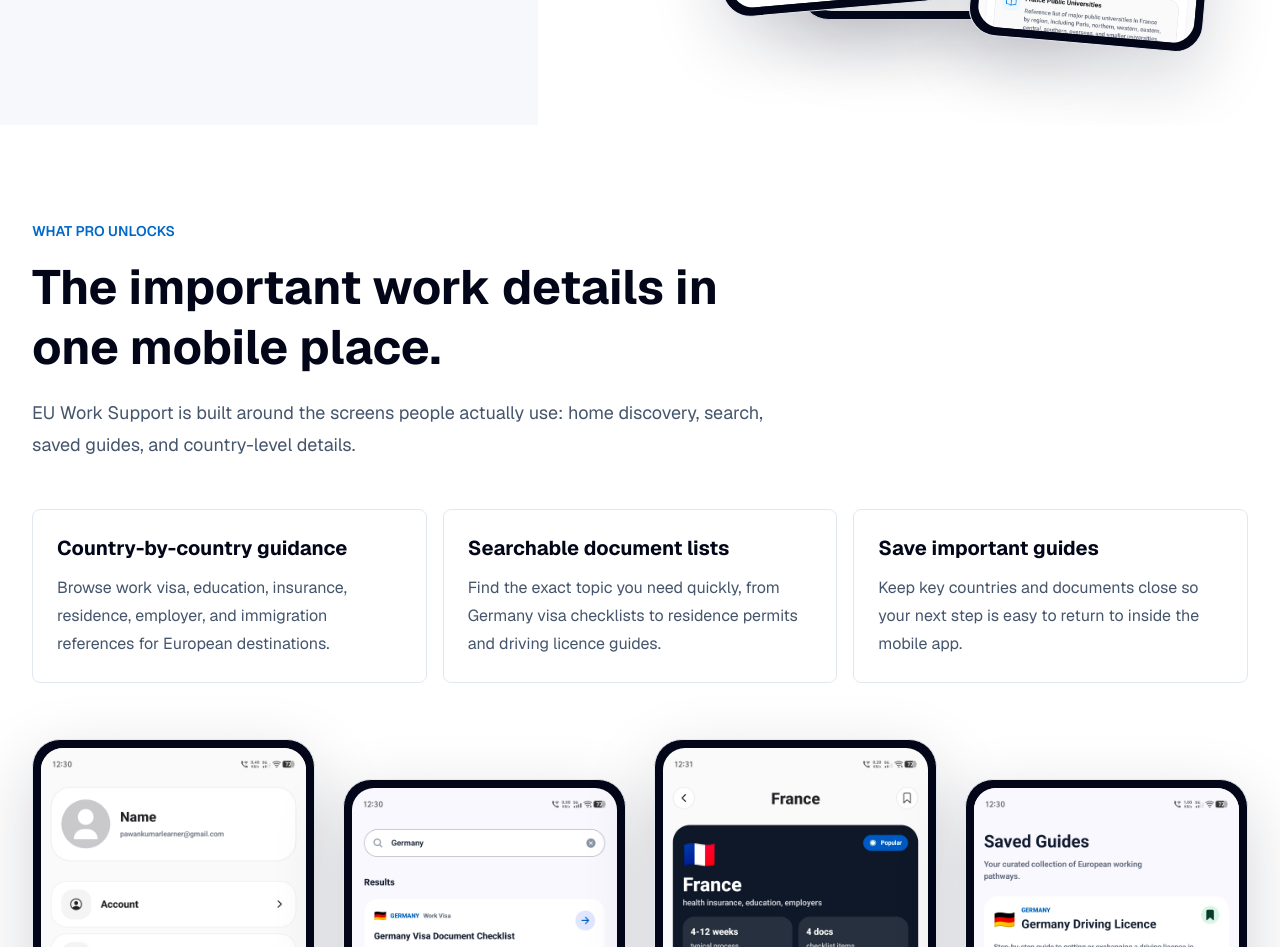
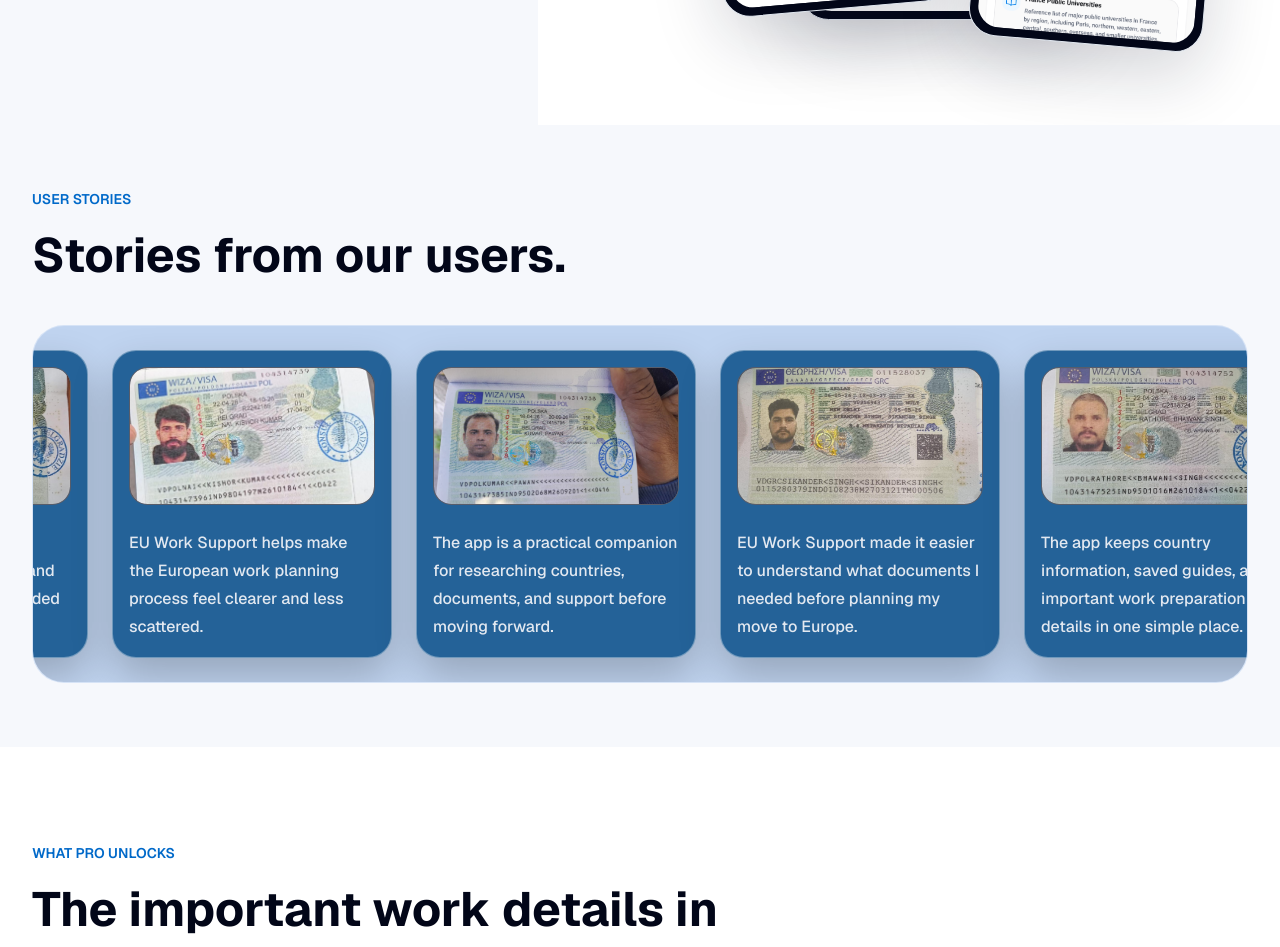
Before and after one commit to pksingh1508/eu_work_support_web, a Next.js app: page / in a window 1280 px wide. Shown: the part 760-1707 px from the top of the page. Built offline with nearby package versions, Linux system fonts and the light colour scheme.

Commit message:
add Testimonials section

```diff
--- a/src/app/globals.css
+++ b/src/app/globals.css
@@ -31,3 +31,25 @@ body {
   background: #d9f4e8;
   color: #0f172a;
 }
+
+.testimonial-marquee-track {
+  animation: testimonial-marquee-left-to-right 42s linear infinite;
+  will-change: transform;
+}
+
+@keyframes testimonial-marquee-left-to-right {
+  from {
+    transform: translateX(-50%);
+  }
+
+  to {
+    transform: translateX(0);
+  }
+}
+
+@media (prefers-reduced-motion: reduce) {
+  .testimonial-marquee-track {
+    animation-duration: 0.01ms;
+    animation-iteration-count: 1;
+  }
+}
--- a/src/app/page.tsx
+++ b/src/app/page.tsx
@@ -3,6 +3,7 @@ import { FaqSection } from "@/components/landing/faq-section";
 import { HeroSection } from "@/components/landing/hero-section";
 import { PricingSection } from "@/components/landing/pricing-section";
 import { SiteHeader } from "@/components/landing/site-header";
+import { Testimonial } from "@/components/landing/Testimonial";
 import { WorkflowSection } from "@/components/landing/workflow-section";
 import { SiteFooter } from "@/components/site/site-footer";
 
@@ -12,6 +13,7 @@ export default function Home() {
       <SiteHeader />
       <main>
         <HeroSection />
+        <Testimonial />
         <AppShowcase />
         <PricingSection />
         <WorkflowSection />
--- /dev/null
+++ b/src/components/landing/Testimonial.tsx
@@ -0,0 +1,46 @@
+import Image from "next/image";
+import { testimonialData } from "@/constant/testimonialData";
+
+const marqueeItems = [...testimonialData, ...testimonialData];
+
+export function Testimonial() {
+  return (
+    <section className="bg-[#f6f8fc] px-5 py-16 text-white sm:px-8">
+      <div className="mx-auto max-w-7xl">
+        <div className="mb-10 max-w-2xl">
+          <p className="text-sm font-semibold uppercase text-[#0069c9]">
+            User stories
+          </p>
+          <h2 className="mt-4 text-4xl font-bold leading-tight sm:text-5xl text-slate-950">
+            Stories from our users.
+          </h2>
+        </div>
+
+        <div className="overflow-hidden rounded-[2rem] border border-white/35 bg-[#c0d4f0] py-6">
+          <div className="testimonial-marquee-track flex w-max gap-6">
+            {marqueeItems.map((testimonial, index) => (
+              <article
+                key={`${testimonial.imageUrl}-${index}`}
+                aria-hidden={index >= testimonialData.length}
+                className="w-[240px] shrink-0 rounded-[1.5rem] border border-white/35 bg-[#246298] p-4 shadow-[0_18px_40px_rgba(0,0,0,0.22)] sm:w-[280px]"
+              >
+                <div className="relative aspect-[16/9] overflow-hidden rounded-[1.15rem] border border-white/30 bg-slate-900">
+                  <Image
+                    src={testimonial.imageUrl}
+                    alt="User image"
+                    fill
+                    sizes="(max-width: 640px) 280px, 360px"
+                    className="object-cover"
+                  />
+                </div>
+                <p className="mt-6 min-h-[96px] text-base font-medium leading-7 text-slate-200">
+                  {testimonial.description}
+                </p>
+              </article>
+            ))}
+          </div>
+        </div>
+      </div>
+    </section>
+  );
+}
```
